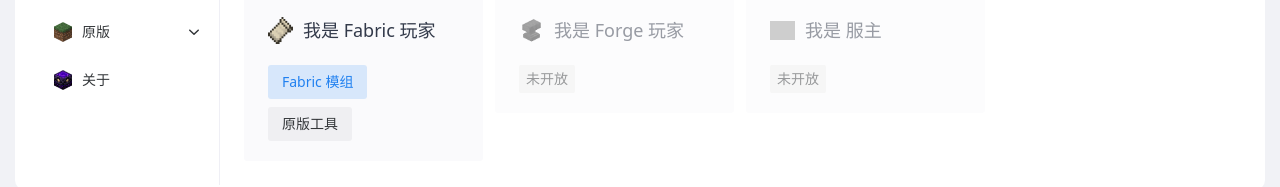
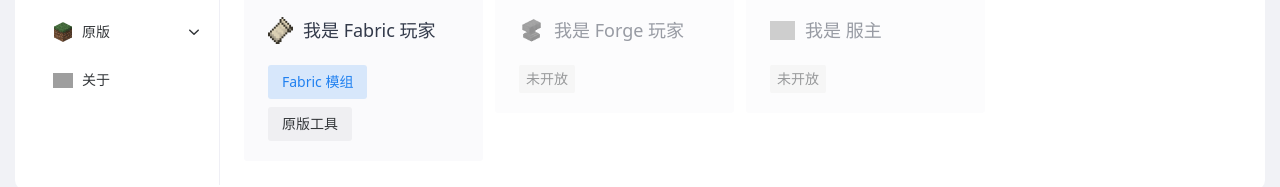
Before and after one commit to YuzeTT/blooock, a Vue app: page / in a window 1280 px wide. Shown: the part 1022-1209 px from the top of the page. Built offline with nearby package versions, Linux system fonts and the light colour scheme; grey boxes are pictures that could not be loaded.

Commit message:
fix bugs

```diff
--- a/src/components/Tools.vue
+++ b/src/components/Tools.vue
@@ -1,14 +1,21 @@
 <script setup lang="ts">
 import { ref, Component, h, onMounted } from 'vue'
 import { NIcon } from 'naive-ui'
-import {
-  StyleRound,
-  ViewInArRound,
-  InfoOutlined,
-  LocalFireDepartmentRound,
-  AttachFileRound,
-  AppsRound
-} from '@vicons/material';
+// import {
+//   StyleRound,
+//   ViewInArRound,
+//   InfoOutlined,
+//   LocalFireDepartmentRound,
+//   AttachFileRound,
+//   AppsRound
+// } from '@vicons/material';
+
+import Icon_links from '/src/assets/icons/links.webp'
+import Icon_fabric from '/src/assets/icons/fabric.png'
+import Icon_forge from '/src/assets/icons/forge.webp'
+import Icon_bukkit from '/src/assets/icons/bukkit.webp'
+import Icon_vanilla from '/src/assets/icons/vanilla.webp'
+import Icon_fire from '/src/assets/icons/fire.webp'
 
 const inverted = ref<boolean>(false)
 const menuValue = ref<string>('导航')
@@ -26,24 +33,24 @@
   {
     label: '导航',
     key: '导航',
-    icon: renderImage('src/assets/icons/links.webp'),
+    icon: renderImage(Icon_links),
   },
   {
     label: 'Fabirc 模组',
     key: 'Fabirc模组',
-    icon: renderImage('src/assets/icons/fabric.png'),
+    icon: renderImage(Icon_fabric),
     children: [
       {
         label: '热门模组',
         key: 'Fabirc-热门模组',
-        icon: renderImage('src/assets/icons/fire.webp'),
+        icon: renderImage(Icon_fire),
       },
     ]
   },
   {
     label: 'Forge 模组',
     key: 'Forge模组',
-    icon: renderImage('src/assets/icons/forge.webp'),
+    icon: renderImage(Icon_forge),
     // children: [
     //   {
     //     label: '热门模组',
@@ -61,7 +68,7 @@
     // type: 'group',
     label: 'Bukkit 插件',
     key: '插件',
-    icon: renderImage('src/assets/icons/bukkit.webp'),
+    icon: renderImage(Icon_bukkit),
     // children: [
     //   {
     //     label: '热门插件',
@@ -74,12 +81,12 @@
     // type: 'group',
     label: '原版',
     key: '原版',
-    icon: renderImage('src/assets/icons/vanilla.webp'),
+    icon: renderImage(Icon_vanilla),
     children: [
       {
         label: '热门网站',
         key: '热门网站',
-        icon: renderImage('src/assets/icons/fire.webp'),
+        icon: renderImage(Icon_fire),
       },
     ]
   },
@@ -97,7 +104,7 @@
   {
     label: '关于',
     key: '关于',
-    icon: renderImage('src/assets/icons/about.webp'),
+    icon: renderImage(Icon_fire),
   },
 ]
 
@@ -167,7 +174,7 @@
                             margin-bottom: 20px;
                           "
                         >
-                          <img src="src/assets/icons/fabric.png" alt="" class="card_icon">
+                          <img :src="Icon_fabric" alt="" class="card_icon">
                           <div>我是 Fabric 玩家</div>
                         </div>
                         <!-- <n-tag :bordered="false">
@@ -194,7 +201,7 @@
                             margin-bottom: 20px;
                           "
                         >
-                          <img src="src/assets/icons/forge.webp" alt="" class="card_icon">
+                          <img :src="Icon_forge" alt="" class="card_icon">
                           <div>我是 Forge 玩家</div>
                         </div>
                         <n-tag :bordered="false">
@@ -221,7 +228,7 @@
                             margin-bottom: 20px;
                           "
                         >
-                          <img src="src/assets/icons/bukkit.webp" alt="" class="card_icon">
+                          <img :src="Icon_bukkit" alt="" class="card_icon">
                           <div>我是 服主</div>
                         </div>
                         <n-tag :bordered="false">
```
